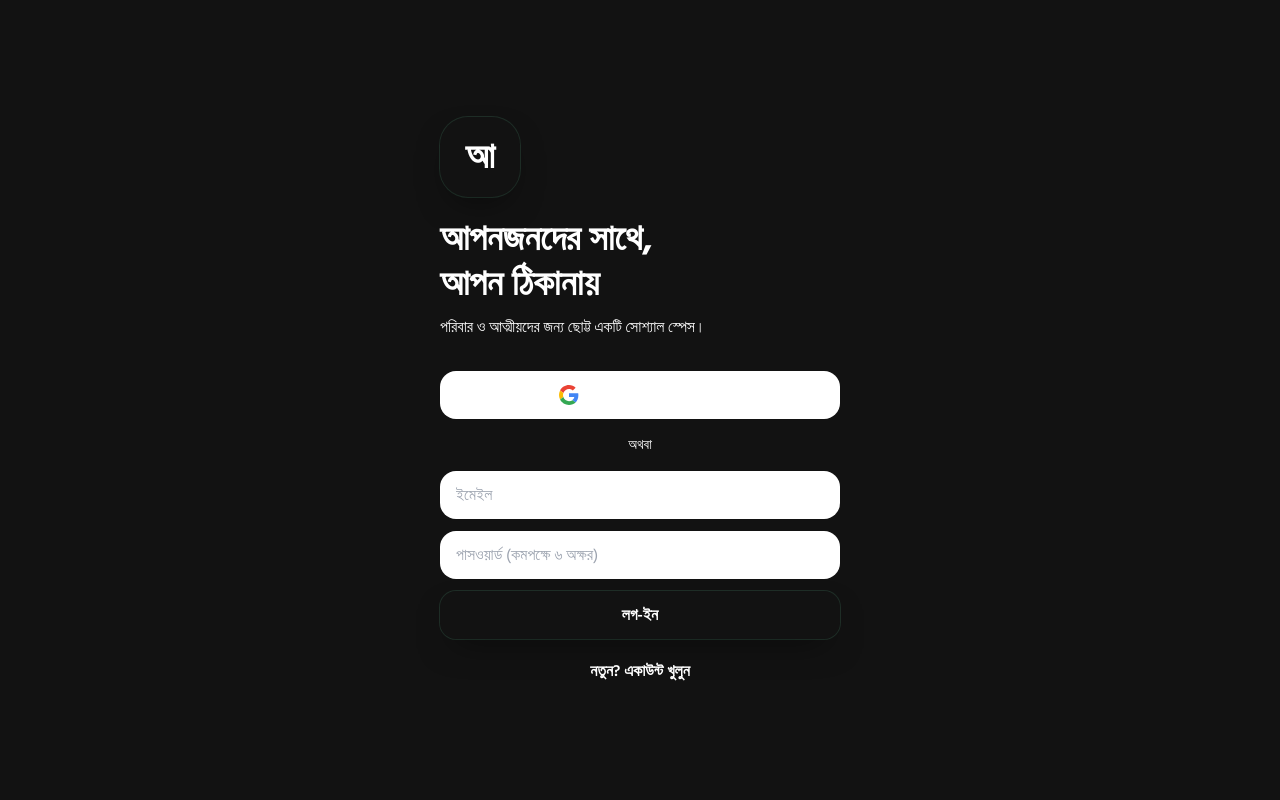
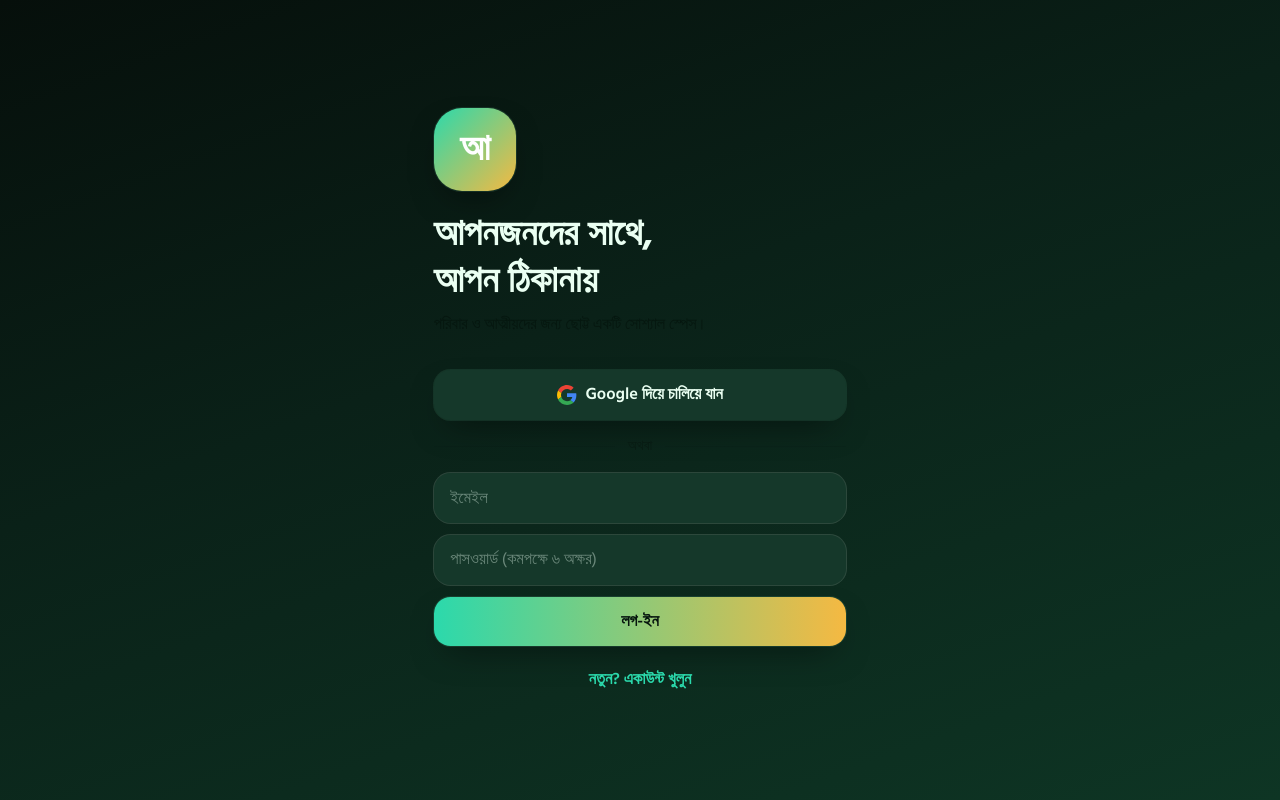
Before and after one commit to dev-atikuzzaman/textme, a React (Vite) app: page /auth in a window 1280 px wide. Built offline with nearby package versions, Linux system fonts and the light colour scheme; no server answers.

Commit message:
Add files via upload

```diff
--- a/src/index.css
+++ b/src/index.css
@@ -1,13 +1,40 @@
 @tailwind base;
 @tailwind components;
 @tailwind utilities;
-body { @apply bg-mist text-ink font-sans antialiased; -webkit-tap-highlight-color: transparent; }
+
+/* Premium Forest থিম — রঙের মান (R G B) */
+:root {
+  --ink: 4 16 10;
+  --fg: 234 255 242;
+  --surface: 15 42 30;
+  --surface2: 21 56 42;
+  --brand: 43 217 172;
+  --coral: 245 185 66;
+  --danger: 248 113 113;
+  --success: 74 222 128;
+  --inverse: 6 21 14;
+  color-scheme: dark;
+}
+html { font-size: 16.5px; overflow-x: hidden; }
+body {
+  @apply font-sans antialiased;
+  margin: 0; overflow-x: hidden; max-width: 100vw;
+  color: rgb(var(--fg));
+  background: linear-gradient(160deg, #060f0b 0%, #0a2118 42%, #0e3524 100%);
+  background-attachment: fixed;
+  -webkit-tap-highlight-color: transparent;
+}
+.bg-forest { background: linear-gradient(160deg, #060f0b 0%, #0a2118 42%, #0e3524 100%); }
+::-webkit-scrollbar { width: 8px; height: 8px; }
+::-webkit-scrollbar-track { background: rgb(var(--surface2)); }
+::-webkit-scrollbar-thumb { background: rgba(110,210,165,.25); border-radius: 10px; }
+::-webkit-scrollbar-thumb:hover { background: rgb(var(--brand)); }
 .no-scrollbar::-webkit-scrollbar { display: none; }
 .no-scrollbar { scrollbar-width: none; }
 .btn { @apply inline-flex items-center justify-center gap-2 rounded-2xl px-5 py-3 font-semibold transition active:scale-95 disabled:opacity-50; }
-.btn-primary { @apply btn text-white bg-gradient-to-r from-brand to-coral shadow-soft; }
-.btn-soft { @apply btn bg-white text-ink; }
-.input { @apply w-full rounded-2xl border-0 bg-white px-4 py-3 outline-none ring-1 ring-ink/10 focus:ring-2 focus:ring-brand; }
+.btn-primary { @apply btn text-inverse bg-gradient-to-r from-brand to-coral shadow-soft; }
+.btn-soft { @apply btn bg-surface2 text-fg; }
+.input { @apply w-full rounded-2xl border-0 bg-surface2 px-4 py-3 text-fg outline-none ring-1 ring-fg/15 placeholder:text-fg/40 focus:ring-2 focus:ring-brand; }
 @keyframes pop-in { from { opacity: 0; transform: translateY(8px) scale(.85); } to { opacity: 1; transform: none; } }
 .pop-in { animation: pop-in .16s ease-out; }
 @keyframes heart-burst { 0% { opacity: 0; transform: scale(.3); } 30% { opacity: 1; transform: scale(1.2); } 100% { opacity: 0; transform: scale(1.7); } }
```
